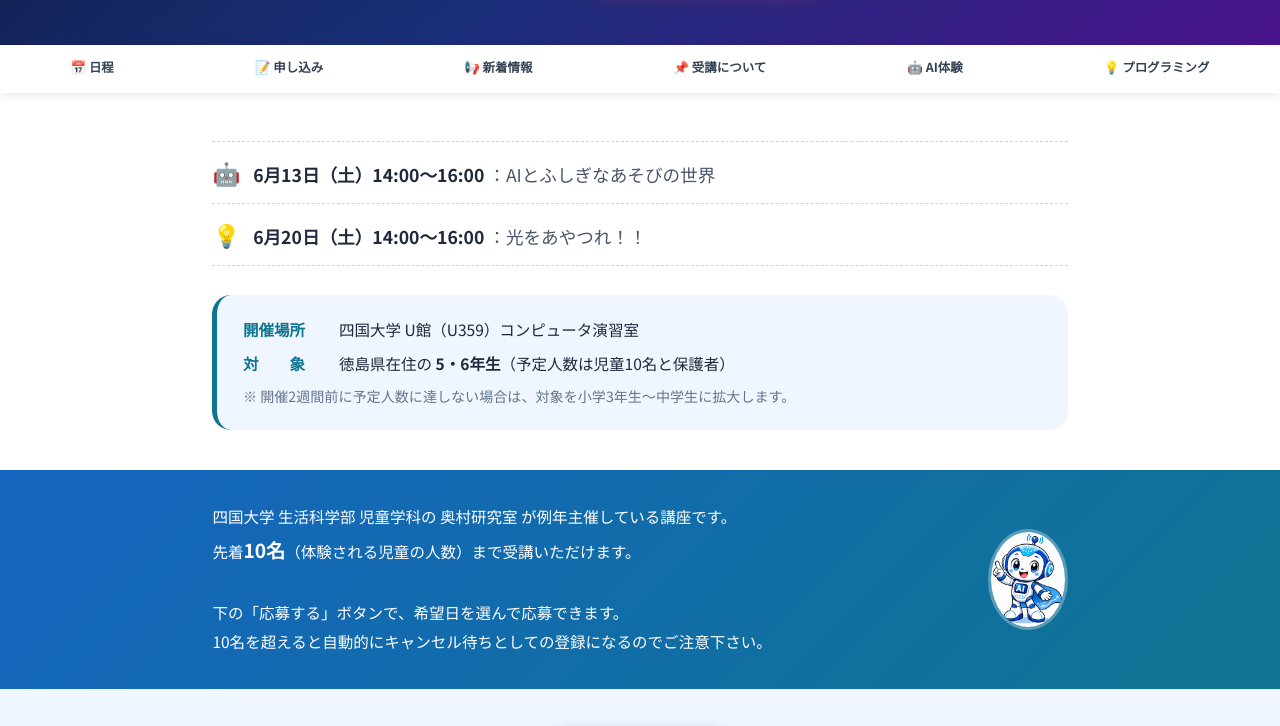
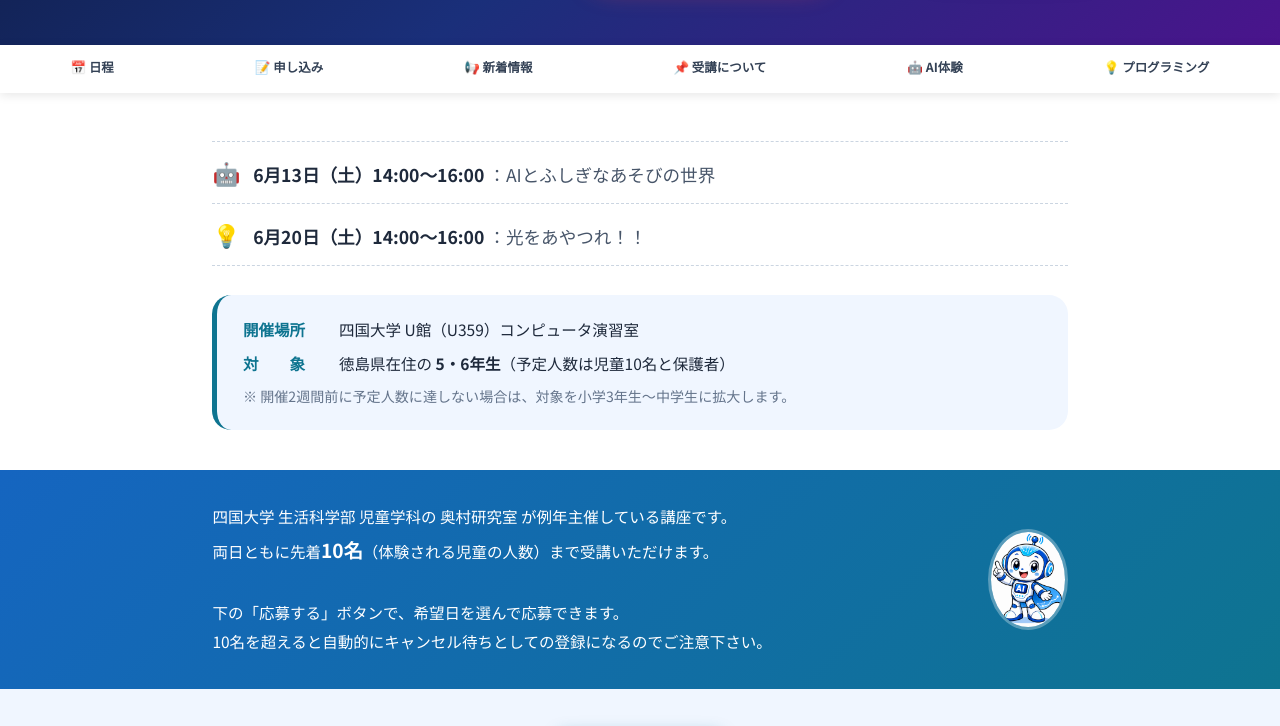
Before and after one commit to okuhide-lab/okuhide-lab.github.io, a plain HTML site: page aikids2026/index.html in a window 1280 px wide. Shown: the part 313-1039 px from the top of the page. Drawn offline with Linux system fonts and the light colour scheme.

Commit message:
index.html: 定員説明を「両日とも」に修正
Co-Authored-By: Claude Sonnet 4.6 <noreply@anthropic.com>

```diff
--- a/aikids2026/index.html
+++ b/aikids2026/index.html
@@ -83,7 +83,7 @@
   <div class="container about-inner">
     <div class="about-text">
       <p>四国大学 生活科学部 児童学科の 奥村研究室 が例年主催している講座です。</p>
-      <p>先着<strong>10名</strong>（体験される児童の人数）まで受講いただけます。</p>
+      <p>両日ともに先着<strong>10名</strong>（体験される児童の人数）まで受講いただけます。</p>
       <br>
       <p>下の「応募する」ボタンで、希望日を選んで応募できます。<br>
          10名を超えると自動的にキャンセル待ちとしての登録になるのでご注意下さい。</p>
```
